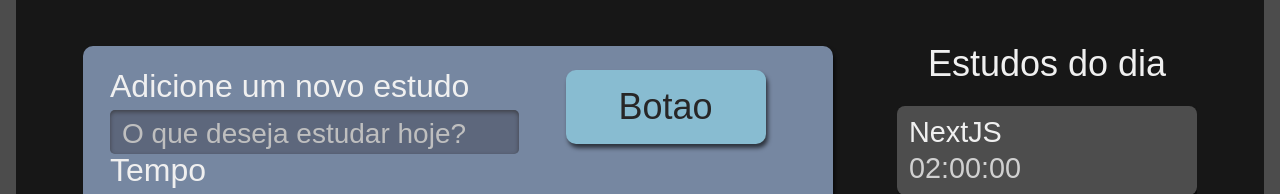
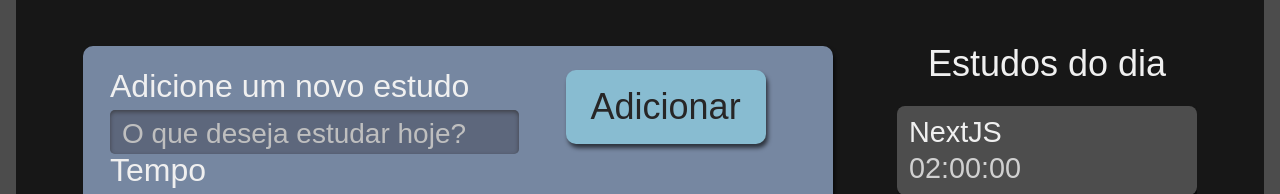
Before and after one commit to Daniel-Fonseca-da-Silva/react-with-typescript, a React (Create React App) app: page / in a window 1280 px wide. Shown: the part 178-372 px from the top of the page. Built offline with nearby package versions, Linux system fonts and the light colour scheme.

Commit message:
feat: Knowing props

```diff
--- a/src/components/Button/Button.tsx
+++ b/src/components/Button/Button.tsx
@@ -1,11 +1,11 @@
 import React from "react";
 import style from './Button.module.scss';
 
-class Button extends React.Component {
+class Button extends React.Component<{texto: string}> {
   render() {
     return (
       <button className={style.botao}>
-        Botao
+        {this.props.texto}
       </button>
     )
   }
--- a/src/components/Form/Form.tsx
+++ b/src/components/Form/Form.tsx
@@ -13,7 +13,9 @@ class Form extends React.Component {
           <input type="time" step="1" name="tempo" id="tempo" min="00:00:00" max="01:30:00" required />
         </div>
         <div className={style.inputContainer}>
-          <Button/>
+          <Button
+          texto="Adicionar"
+          />
         </div>
       </form>
     )
```
